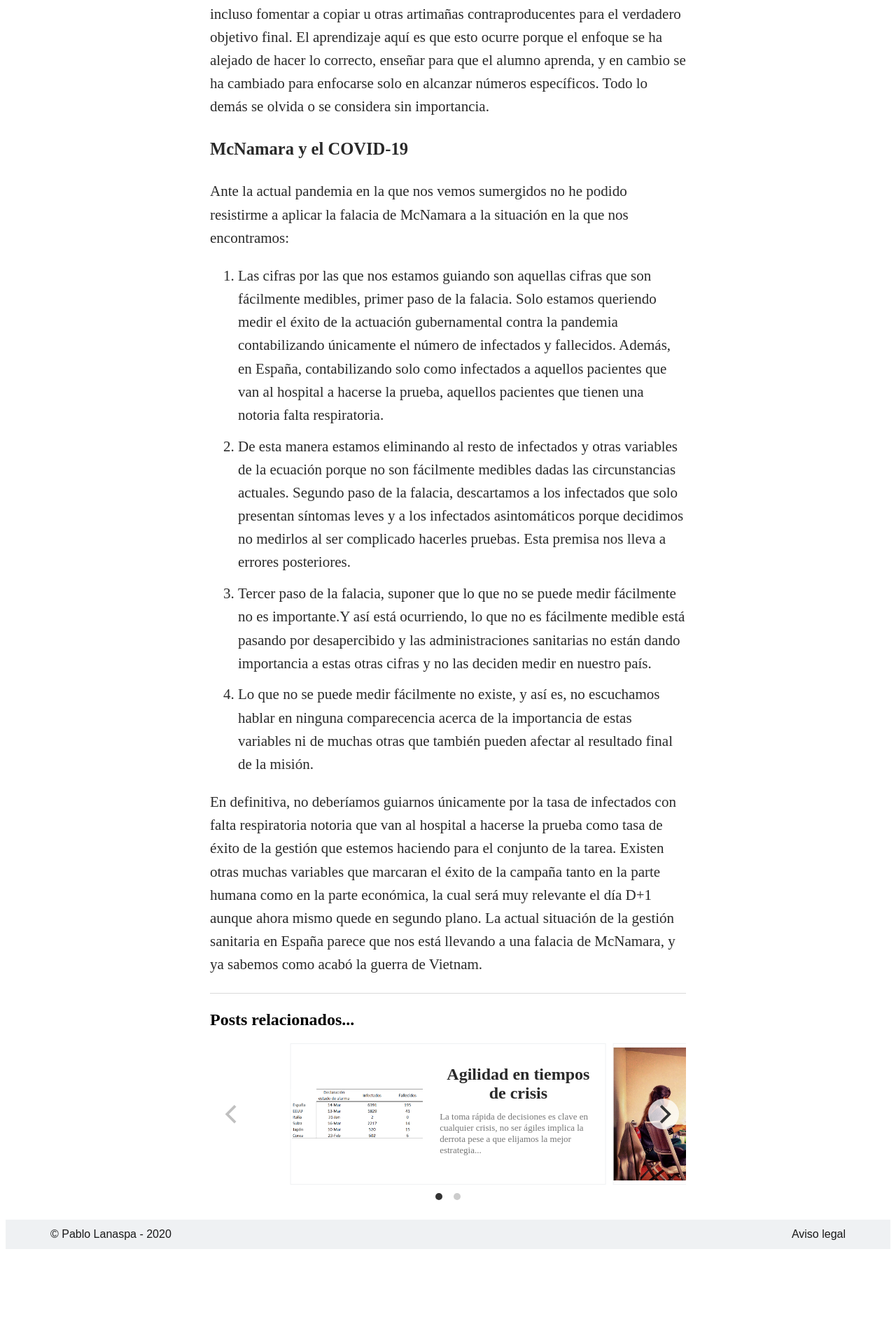
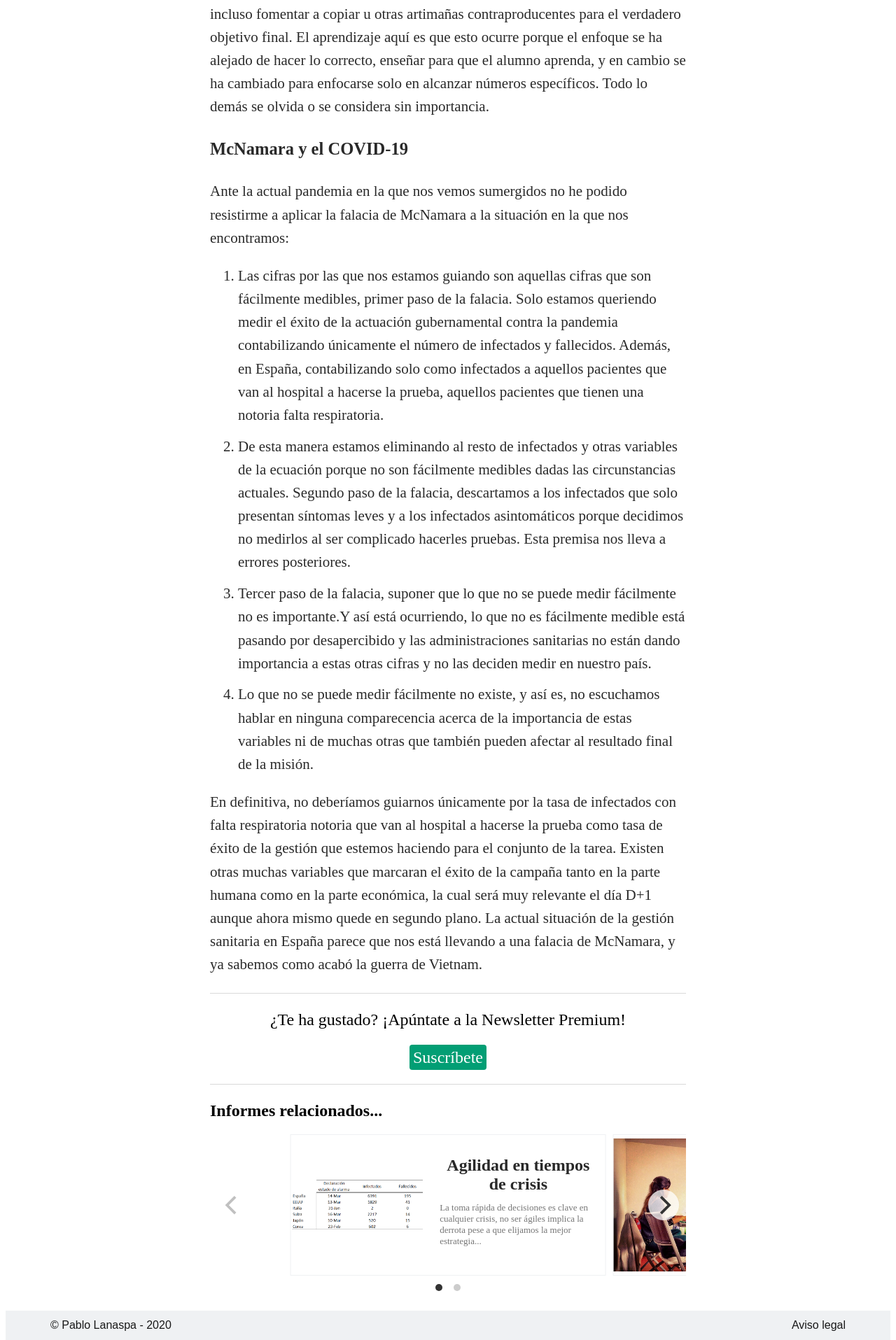
Before and after one commit to planaspa/planaspa.github.io, a Jekyll site: the page built from _posts/2020-04-05-La-falacia-de-McNamara.md, in a window 1280 px wide. Shown: the part 2420-4335 px from the top of the page at 70% size. Built offline with Jekyll 4.4.1, drawn with Linux system fonts in a browser that asks for light colours; nearby versions of some CDN libraries; before the commit the page ends 4205 px from its top, so only the background shows below that.

Commit message:
Included Suscribe CTA at the botton of posts

```diff
--- a/_layouts/post.html
+++ b/_layouts/post.html
@@ -3,6 +3,8 @@ layout: default
 minread: 0
 ---
 <article class="post-container">
+
+    <!-- INCLUDE HEADER -->
     <header class="post-header">
         <div class="post-title">{{ page.title }}</div><br/>
         <div class="post-meta">
@@ -28,10 +30,25 @@ minread: 0
         </div>
     </header>
 
+
+    <!-- INCLUDE POST CONTENT -->
     <div class="post-content">
         {{ content }}
     </div>
 
+    <!-- INCLUDE SUBSCRIPTION CALL TO ACTION -->
+
+    <div class="divider"></div>
+
+    <div class="subscribe_CTA">
+        ¿Te ha gustado? ¡Apúntate a la Newsletter Premium!
+        <br/>
+        <br/>
+        <a href="{{ site.baseurl }}/subscribe" class="subscribe-button-CTA"><span>Suscríbete</span></a>
+    </div>
+
+
+    <!-- INCLUDE RELATED CONTENT -->
     <script src="//code.jquery.com/jquery-1.11.1.min.js"></script>
     <link rel="stylesheet" href="{{ "/assets/flickity/flickity.css" | relative_url }}"/>
     <script src="{{ "/assets/flickity/flickity.pkgd.min.js" | relative_url }}"></script>
@@ -48,7 +65,7 @@ minread: 0
         {% assign maxRelatedCounter = 0 %}
 
         <div class="divider"></div>
-        <h2>Posts relacionados...</h2>
+        <h2>Informes relacionados...</h2>
         <div class="carousel-wrapper">
           <div class="carousel" data-flickity>
 
--- a/assets/css/mystyles.css
+++ b/assets/css/mystyles.css
@@ -466,6 +466,28 @@ html, body{
     margin-bottom: 0.55em;
 }
 
+/* SUBSCRIBE CTA AT BOTTOM OF POST */
+.subscribe_CTA{
+    height: auto;
+    width: 100%;
+    background-color: white;
+    color: black;
+    text-align: center;
+    vertical-align: middle;
+    font-size: x-large;
+}
+.subscribe-button-CTA{
+    float: center;
+    vertical-align: center;
+    background-color: #029E74;
+    border-radius: 4px;
+    font-weight: 400;
+    line-height: 5px;
+    padding: 5px;
+    text-decoration: none;
+    color: white;
+}
+
 @media screen and (max-width: 1000px) {
     .post-content{
         text-align: left;
```
